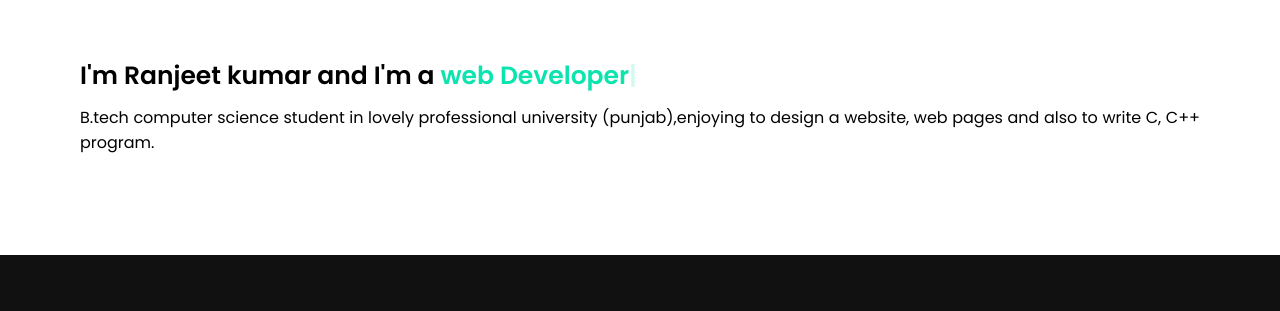
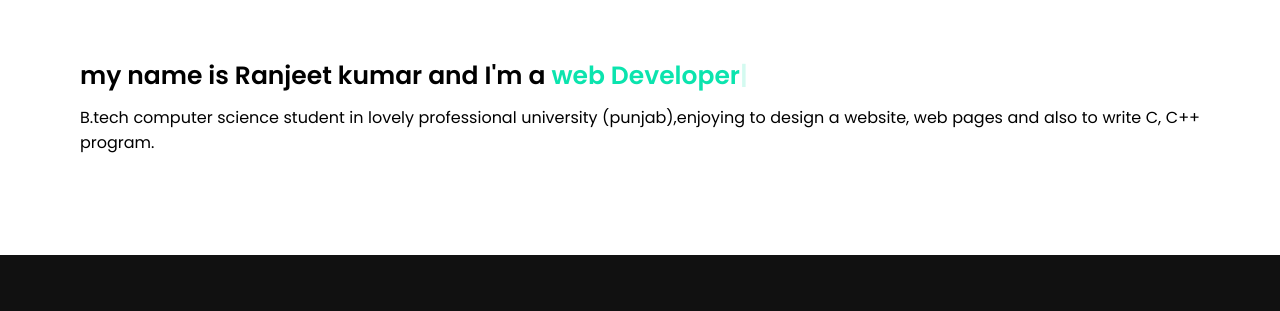
Before and after one commit to RanjeetKumar7b/Portfolio, a plain HTML site: page index.html in a window 1280 px wide. Shown: the part 489-800 px from the top of the page. Drawn offline with nearby package versions, Linux system fonts and the light colour scheme.

Commit message:
Update index.html

```diff
--- a/index.html
+++ b/index.html
@@ -55,7 +55,7 @@
             <h2 class="title">About</h2>
             <div class="about-content">
                 <div class="right">
-                    <div class="text">I'm Ranjeet kumar and I'm a <span class="typing"></span></div>
+                    <div class="text">my name is Ranjeet kumar and I'm a <span class="typing"></span></div>
                     <p>B.tech computer science student in lovely professional university (punjab),enjoying to design a website, web pages and also to write C, C++ program. </p>
                 </div>
             </div>
```
